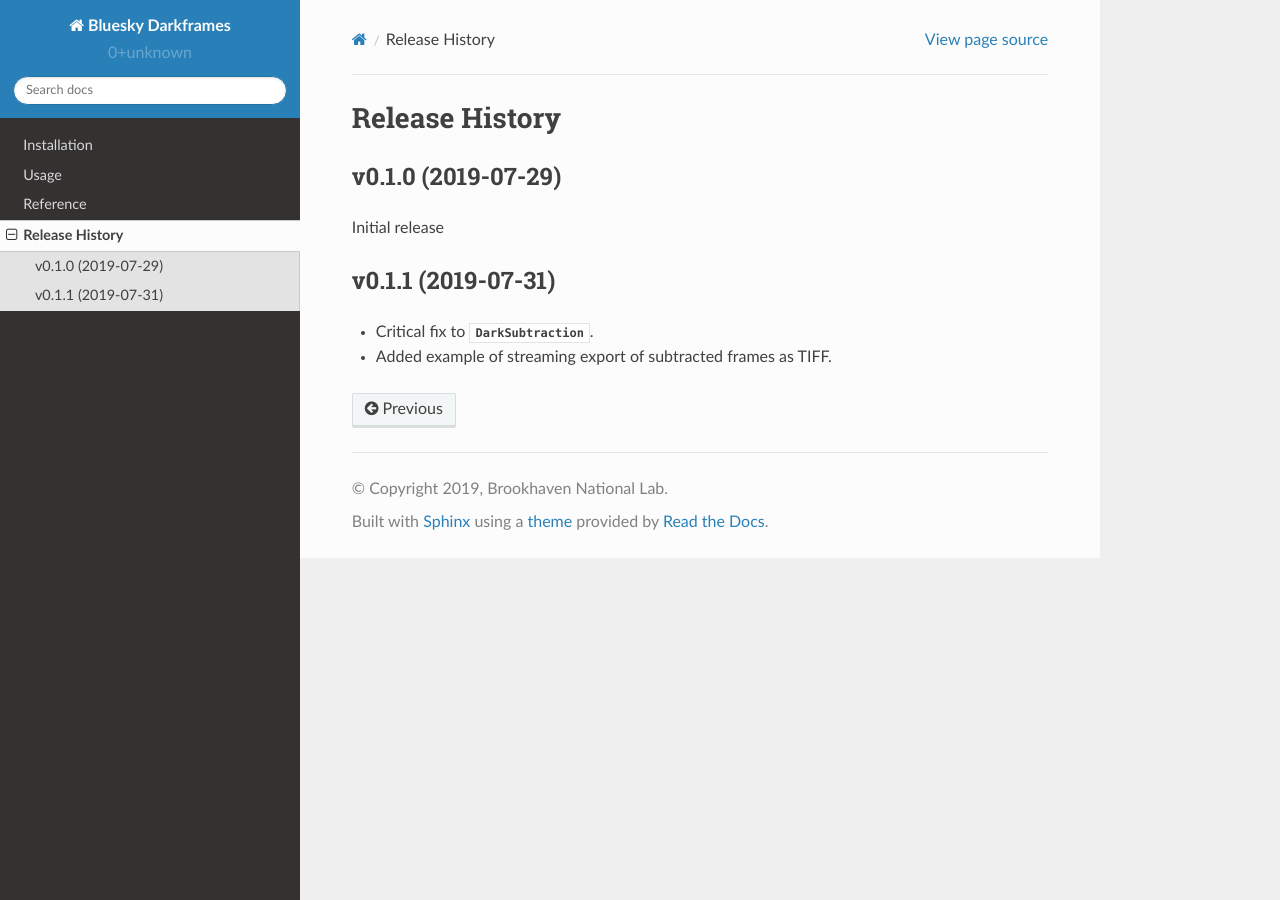
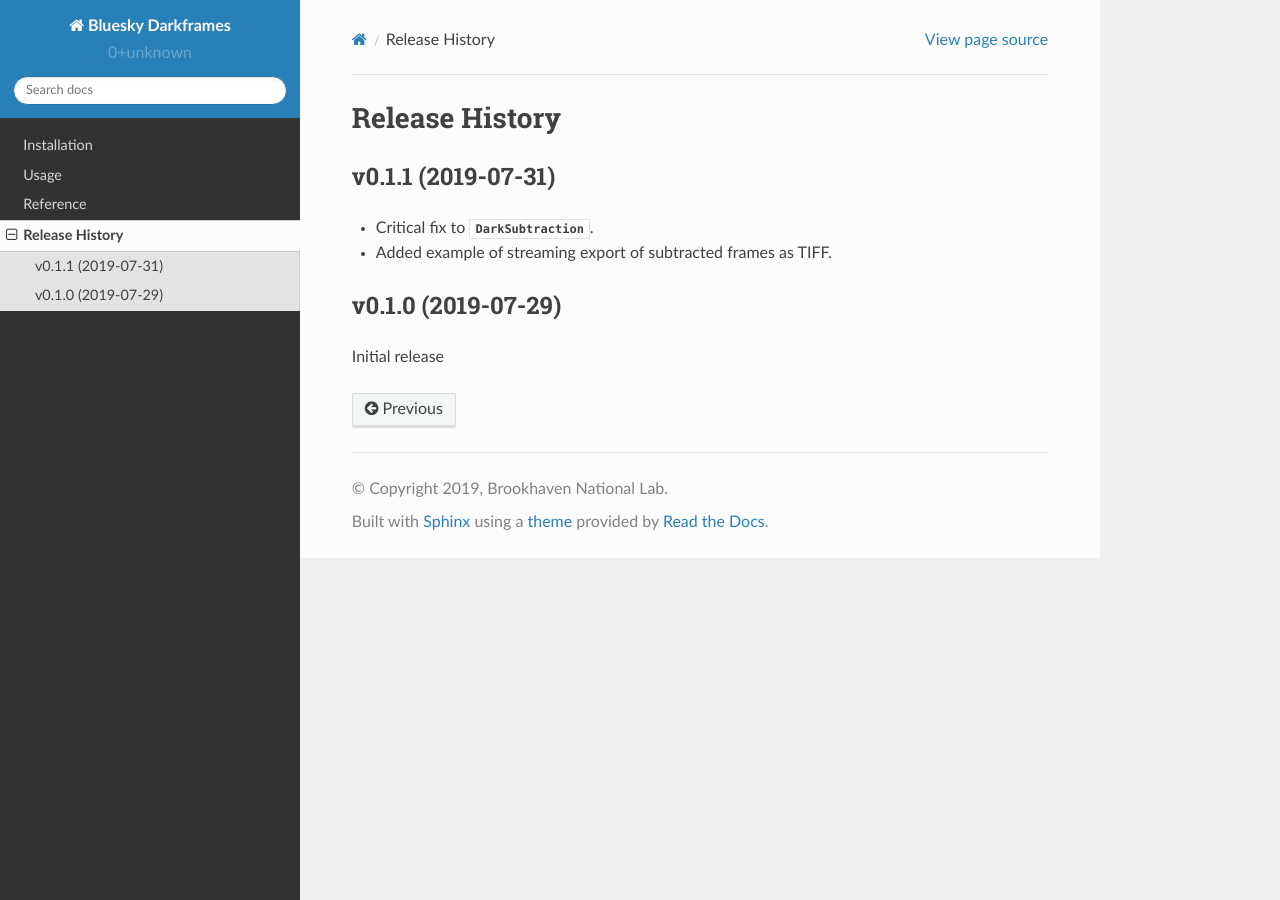
Before and after one commit to bluesky/bluesky-darkframes, a Sphinx documentation site: the page built from docs/source/release-history.rst, in a window 1280 px wide. Built offline with Sphinx 7.4.7 and the Read the Docs theme 2.0.0, drawn with Linux system fonts in a browser that asks for light colours.

```diff
--- a/docs/source/release-history.rst
+++ b/docs/source/release-history.rst
@@ -1,14 +1,14 @@
 ===============
 Release History
 ===============
-
-v0.1.0 (2019-07-29)
--------------------
-
-Initial release
 
 v0.1.1 (2019-07-31)
 -------------------
 
 * Critical fix to :class:`~bluesky_darkframes.DarkSubtraction`.
 * Added example of streaming export of subtracted frames as TIFF.
+
+v0.1.0 (2019-07-29)
+-------------------
+
+Initial release
```
